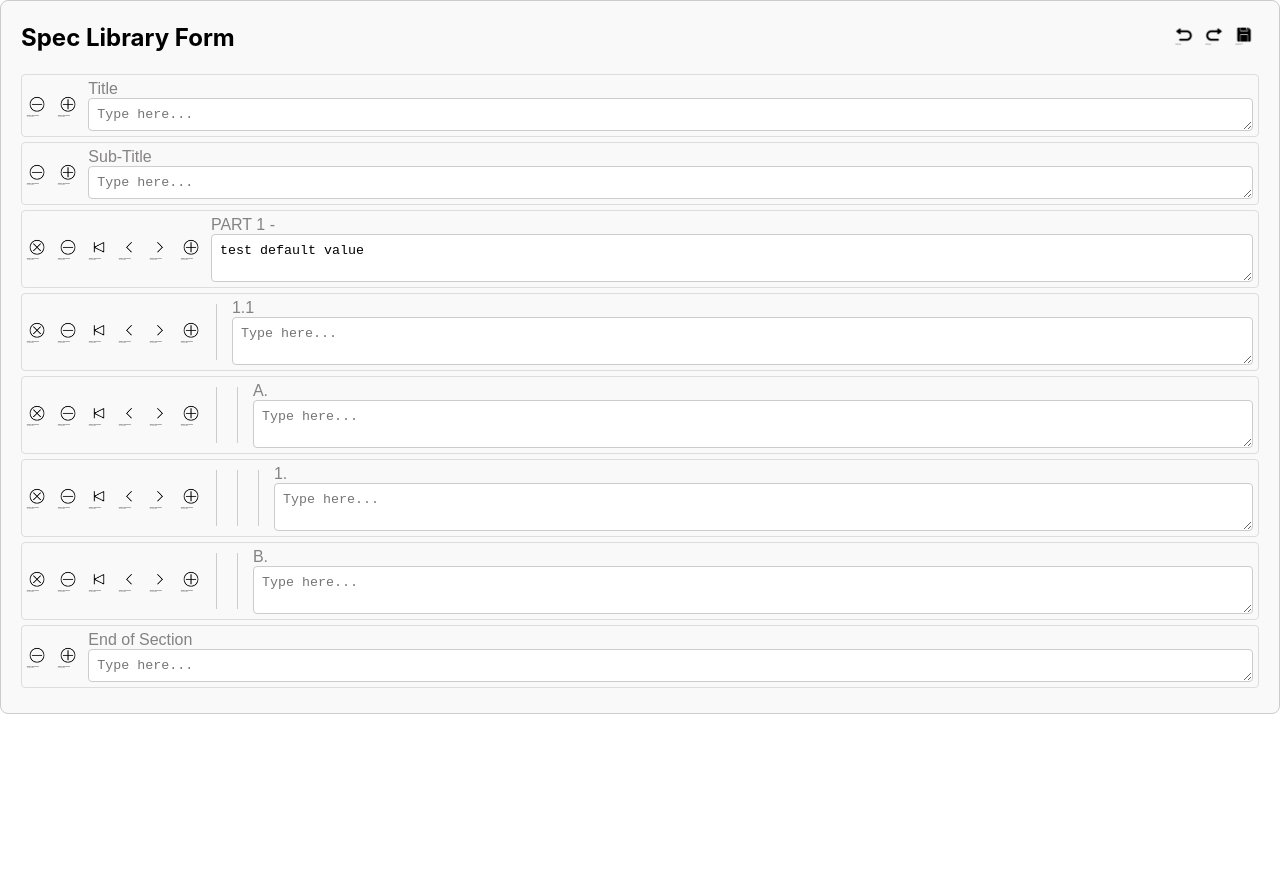
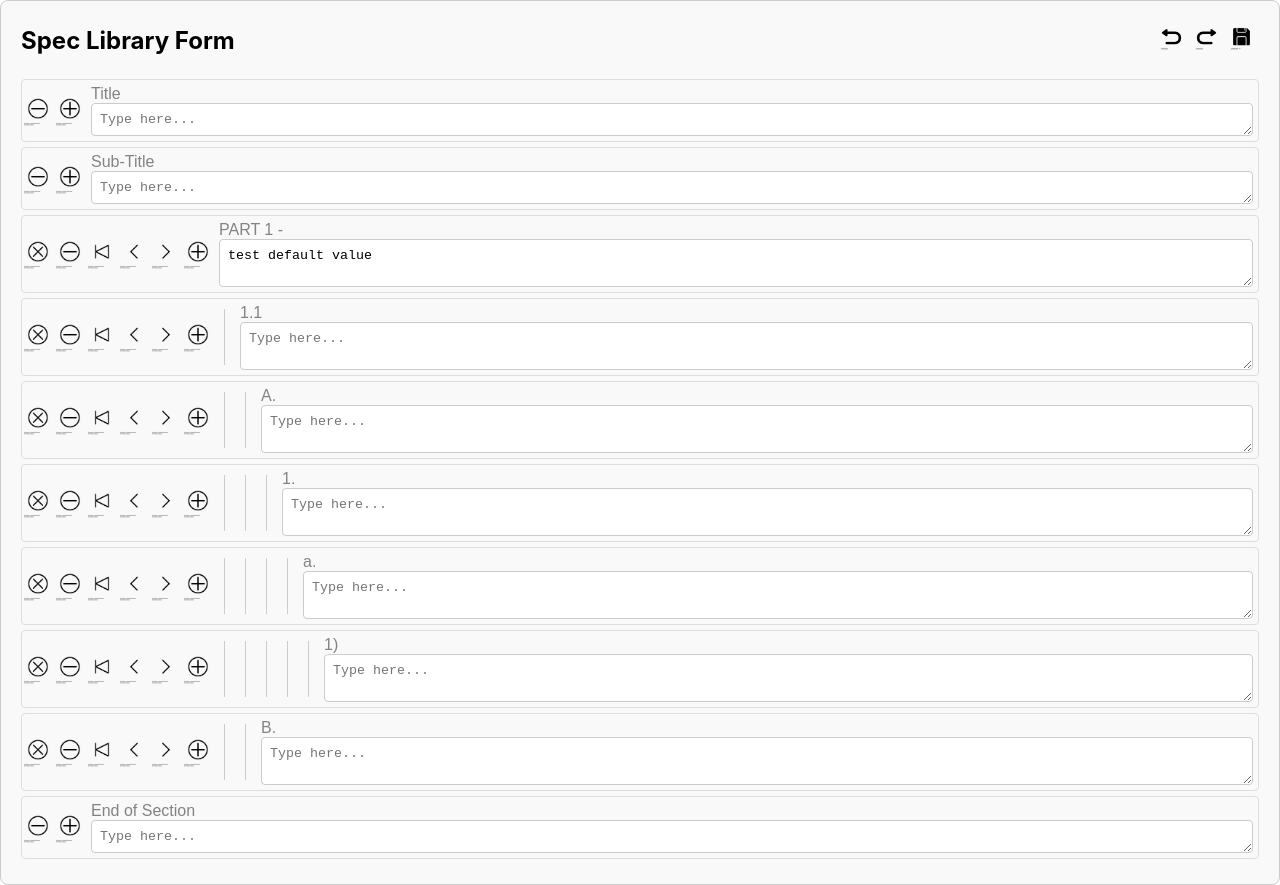
Before and after one commit to SophiaBouckJ2/spec-library-testing, a React (Create React App) app: page / in a window 1280 px wide. Before the commit the page ends 800 px from the top, so only its background shows below. Built offline with nearby package versions, Linux system fonts and the light colour scheme.

Commit message:
fixes to button styles

```diff
--- a/src/components/SpecLibraryForm/SpecLibraryForm.css
+++ b/src/components/SpecLibraryForm/SpecLibraryForm.css
@@ -28,6 +28,7 @@
   border: none;
   padding: 5px;
   cursor: pointer;
+
   transition: transform 0.2s;
 }
 
@@ -36,8 +37,8 @@
 }
 
 .SpecLibraryFormHeaderButton img {
-  width: 20px; /* Adjust the size of the image */
-  height: 20px; /* Adjust the size of the image */
+  width: 25px;
+  height: 25px;
   object-fit: contain;
 }
 
--- a/src/components/SpecLibraryForm/SpecLibraryForm.js
+++ b/src/components/SpecLibraryForm/SpecLibraryForm.js
@@ -60,6 +60,8 @@ const SpecLibraryForm = (props) => {
         <SpecLibraryFormListElement indent={1} type={"1.1 "} />
         <SpecLibraryFormListElement indent={2} type={"A. "} />
         <SpecLibraryFormListElement indent={3} type={"1. "} />
+        <SpecLibraryFormListElement indent={4} type={"a. "} />
+        <SpecLibraryFormListElement indent={5} type={"1) "} />
         <SpecLibraryFormListElement indent={2} type={"B. "} />
         <SpecLibraryFormTextElement type={"End of Section"} />
 
--- a/src/components/SpecLibraryForm/SpecLibraryFormListElement/SpecLibraryFormListElement.css
+++ b/src/components/SpecLibraryForm/SpecLibraryFormListElement/SpecLibraryFormListElement.css
@@ -20,7 +20,7 @@
   background: none;
   border: none;
   cursor: pointer;
-  padding: 0.25em;
+  padding: 0;
 
   display: flex;
   align-items: center;
@@ -33,8 +33,8 @@
 }
 
 .SpecLibraryFormListElementNavigationButton img {
-  width: 24px;
-  height: 24px;
+  width: 32px;
+  height: 32px;
 
   transition: transform 0.3s ease-in-out;
 }
--- a/src/components/SpecLibraryForm/SpecLibraryFormTextElement/SpecLibraryFormTextElement.css
+++ b/src/components/SpecLibraryForm/SpecLibraryFormTextElement/SpecLibraryFormTextElement.css
@@ -20,7 +20,7 @@
   background: none;
   border: none;
   cursor: pointer;
-  padding: 0.25em;
+  padding: 0;
 
   display: flex;
   align-items: center;
@@ -33,8 +33,8 @@
 }
 
 .SpecLibraryFormTextElementNavigationButton img {
-  width: 24px;
-  height: 24px;
+  width: 32px;
+  height: 32px;
 
   transition: transform 0.3s ease-in-out;
 }
@@ -89,7 +89,7 @@
   padding: 5px 0;
   position: absolute;
   z-index: 1;
-  bottom: 125%; /* Position above the button */
+  bottom: 125%;
   left: 50%;
   transform: translateX(-50%);
   transition: opacity 0.3s;
```
